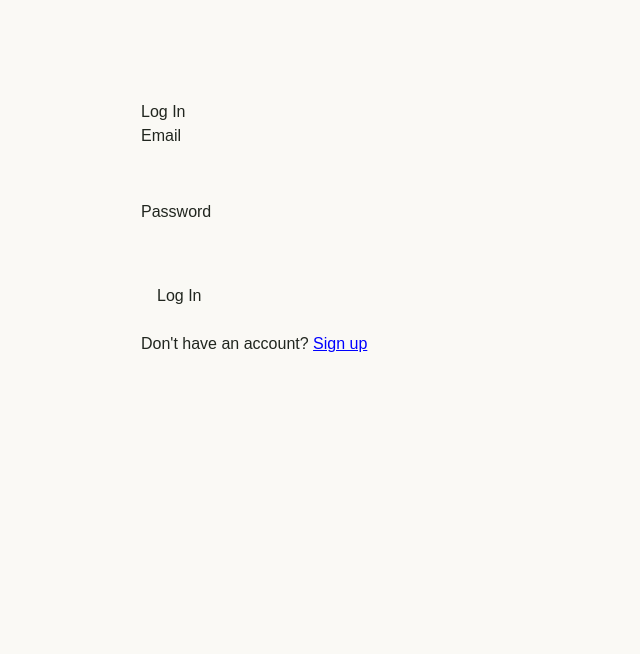
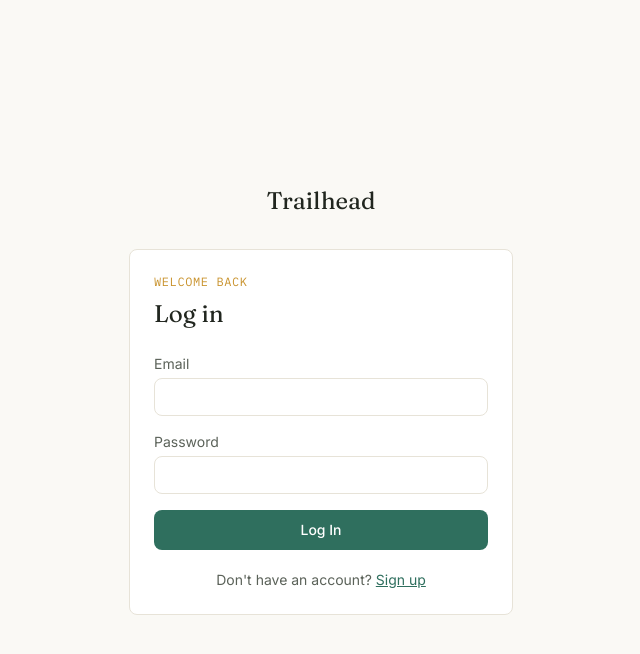
Before and after one commit to Tabassum1757/career-mentor, a Next.js app: page /login in a window 1280 px wide. Shown: the top 654 px of the page, without its empty margins (319-959 px from the left). Built offline with nearby package versions, Linux system fonts and the light colour scheme; no server answers.

Commit message:
style login and dashboard pages to match Trailhead design

```diff
--- a/app/dashboard/page.tsx
+++ b/app/dashboard/page.tsx
@@ -31,7 +31,6 @@ export default function Dashboard() {
   useEffect(() => {
     async function load() {
       const { data: { user } } = await supabase.auth.getUser()
-
       if (!user) {
         router.push('/login')
         return
@@ -46,10 +45,7 @@ export default function Dashboard() {
         .eq('user_id', user.id)
         .order('created_at', { ascending: false })
 
-      if (!error && roadmapsData) {
-        setRoadmaps(roadmapsData)
-      }
-
+      if (!error && roadmapsData) setRoadmaps(roadmapsData)
       setLoading(false)
     }
     load()
@@ -59,38 +55,93 @@ export default function Dashboard() {
     return roles.find(r => r.id === roleId)?.Name || 'Unknown role'
   }
 
-  if (loading) return <main style={{ padding: 20 }}>Loading...</main>
+  if (loading) {
+    return (
+      <main className="min-h-screen flex items-center justify-center">
+        <p className="text-sm" style={{ color: 'var(--muted)' }}>Loading your roadmaps…</p>
+      </main>
+    )
+  }
 
   return (
-    <main style={{ maxWidth: 600, margin: '40px auto', padding: 20, fontFamily: 'sans-serif' }}>
-      <div style={{ display: 'flex', justifyContent: 'space-between', alignItems: 'center', marginBottom: 20 }}>
-        <h1>My Roadmaps</h1>
-        <Link href="/">Back to Home</Link>
+    <main className="min-h-screen">
+      <header className="border-b" style={{ borderColor: 'var(--border)' }}>
+        <div className="max-w-3xl mx-auto px-6 py-5 flex items-center justify-between">
+          <Link href="/" className="font-display text-2xl" style={{ color: 'var(--ink)' }}>
+            Trailhead
+          </Link>
+          <Link href="/" className="text-sm underline hover:no-underline" style={{ color: 'var(--trail)' }}>
+            Back to Home
+          </Link>
         </div>
+      </header>
+
+      <div className="max-w-3xl mx-auto px-6 py-10">
+        <p className="font-mono text-xs uppercase tracking-wider mb-2" style={{ color: 'var(--waypoint)' }}>
+          Your history
+        </p>
+        <h1 className="font-display text-2xl mb-8" style={{ color: 'var(--ink)' }}>
+          My Roadmaps
+        </h1>
 
         {roadmaps.length === 0 && (
-        <p>You haven&apos;t generated any roadmaps yet. <Link href="/">Create one now</Link>.</p>
+          <div
+            className="rounded-lg border border-dashed p-8 text-center text-sm"
+            style={{ borderColor: 'var(--border)', color: 'var(--muted)' }}
+          >
+            You haven&apos;t generated any roadmaps yet.{' '}
+            <Link href="/" className="underline hover:no-underline" style={{ color: 'var(--trail)' }}>
+              Create one now
+            </Link>.
+          </div>
         )}
 
+        <div className="space-y-6">
           {roadmaps.map(rm => (
-        <div key={rm.id} style={{ marginBottom: 24, padding: 16, border: '1px solid #ccc', borderRadius: 8 }}>
-          <h2>{getRoleName(rm.role_id)}</h2>
-          <p style={{ color: '#666', fontSize: 14 }}>
-            Generated on {new Date(rm.created_at).toLocaleDateString()}
+            <div
+              key={rm.id}
+              className="rounded-lg border p-5"
+              style={{ backgroundColor: 'var(--card)', borderColor: 'var(--border)' }}
+            >
+              <div className="flex items-baseline justify-between mb-1 gap-3">
+                <h2 className="font-display text-xl" style={{ color: 'var(--ink)' }}>
+                  {getRoleName(rm.role_id)}
+                </h2>
+                <span className="font-mono text-xs" style={{ color: 'var(--muted)' }}>
+                  {new Date(rm.created_at).toLocaleDateString()}
+                </span>
+              </div>
+              <p className="text-sm mb-4" style={{ color: 'var(--muted)' }}>
+                Known skills: {rm.known_skills || 'None'}
               </p>
-          <p><strong>Skills you had:</strong> {rm.known_skills || 'None'}</p>
 
+              <div className="relative pl-8">
+                <div
+                  className="absolute left-[7px] top-1 bottom-1 w-[2px]"
+                  style={{ backgroundColor: 'var(--border)' }}
+                />
+                <div className="space-y-4">
                   {rm.roadmap_data.map((phase, i) => (
-            <div key={i} style={{ marginTop: 12, paddingLeft: 12, borderLeft: '3px solid #ddd' }}>
-              <strong>{phase.phase_name}</strong> (~{phase.estimated_weeks} weeks)
-              <p style={{ color: '#555', margin: '4px 0' }}>{phase.reasoning}</p>
-              <ul>
-                {phase.skills.map((s, j) => <li key={j}>{s}</li>)}
-              </ul>
+                    <div key={i} className="relative">
+                      <div
+                        className="absolute -left-8 top-1 w-4 h-4 rounded-full"
+                        style={{ backgroundColor: i === 0 ? 'var(--trail)' : 'var(--waypoint)' }}
+                      />
+                      <p className="text-sm font-medium" style={{ color: 'var(--ink)' }}>
+                        {phase.phase_name}{' '}
+                        <span className="font-mono text-xs font-normal" style={{ color: 'var(--waypoint)' }}>
+                          (~{phase.estimated_weeks} wks)
+                        </span>
+                      </p>
+                      <p className="text-sm mt-1" style={{ color: 'var(--muted)' }}>{phase.reasoning}</p>
                     </div>
                   ))}
                 </div>
+              </div>
+            </div>
           ))}
+        </div>
+      </div>
     </main>
   )
 }
--- a/app/login/page.tsx
+++ b/app/login/page.tsx
@@ -3,6 +3,7 @@
 import { useState } from 'react'
 import { useRouter } from 'next/navigation'
 import { supabase } from '@/lib/supabase'
+import Link from 'next/link'
 
 export default function Login() {
   const [email, setEmail] = useState('')
@@ -17,64 +18,81 @@ export default function Login() {
 
     if (mode === 'signup') {
       const { error } = await supabase.auth.signUp({ email, password })
-      if (error) {
-        setError(error.message)
-      } else {
-        router.push('/')
-      }
+      if (error) setError(error.message)
+      else router.push('/')
     } else {
       const { error } = await supabase.auth.signInWithPassword({ email, password })
-      if (error) {
-        setError(error.message)
-      } else {
-        router.push('/')
-      }
+      if (error) setError(error.message)
+      else router.push('/')
     }
   }
 
   return (
-    <main style={{ maxWidth: 400, margin: '80px auto', padding: 20, fontFamily: 'sans-serif' }}>
-      <h1>{mode === 'login' ? 'Log In' : 'Sign Up'}</h1>
+    <main className="min-h-screen flex items-center justify-center px-6">
+      <div className="w-full max-w-sm">
+        <Link href="/" className="font-display text-2xl block text-center mb-8" style={{ color: 'var(--ink)' }}>
+          Trailhead
+        </Link>
 
-      <form onSubmit={handleSubmit}>
-        <div style={{ marginBottom: 12 }}>
-          <label>Email</label><br />
+        <div
+          className="rounded-lg border p-6"
+          style={{ backgroundColor: 'var(--card)', borderColor: 'var(--border)' }}
+        >
+          <p className="font-mono text-xs uppercase tracking-wider mb-2" style={{ color: 'var(--waypoint)' }}>
+            {mode === 'login' ? 'Welcome back' : 'Get started'}
+          </p>
+          <h1 className="font-display text-2xl mb-6" style={{ color: 'var(--ink)' }}>
+            {mode === 'login' ? 'Log in' : 'Create your account'}
+          </h1>
+
+          <form onSubmit={handleSubmit} className="space-y-4">
+            <div>
+              <label className="block text-sm mb-1" style={{ color: 'var(--muted)' }}>Email</label>
               <input
                 type="email"
                 value={email}
                 onChange={e => setEmail(e.target.value)}
                 required
-            style={{ width: '100%', padding: 8 }}
+                className="w-full px-3 py-2 rounded-lg border text-sm"
+                style={{ borderColor: 'var(--border)' }}
               />
             </div>
 
-        <div style={{ marginBottom: 12 }}>
-          <label>Password</label><br />
+            <div>
+              <label className="block text-sm mb-1" style={{ color: 'var(--muted)' }}>Password</label>
               <input
                 type="password"
                 value={password}
                 onChange={e => setPassword(e.target.value)}
                 required
-            style={{ width: '100%', padding: 8 }}
+                className="w-full px-3 py-2 rounded-lg border text-sm"
+                style={{ borderColor: 'var(--border)' }}
               />
             </div>
 
-        {error && <p style={{ color: 'red' }}>{error}</p>}
+            {error && <p className="text-sm" style={{ color: '#B4432E' }}>{error}</p>}
 
-        <button type="submit" style={{ padding: '8px 16px' }}>
+            <button
+              type="submit"
+              className="w-full px-4 py-2.5 rounded-lg text-sm font-medium text-white"
+              style={{ backgroundColor: 'var(--trail)' }}
+            >
               {mode === 'login' ? 'Log In' : 'Sign Up'}
             </button>
           </form>
 
-      <p style={{ marginTop: 16 }}>
+          <p className="text-sm text-center mt-5" style={{ color: 'var(--muted)' }}>
             {mode === 'login' ? "Don't have an account? " : 'Already have an account? '}
             <button
               onClick={() => setMode(mode === 'login' ? 'signup' : 'login')}
-          style={{ background: 'none', border: 'none', color: 'blue', cursor: 'pointer', textDecoration: 'underline' }}
+              className="underline hover:no-underline"
+              style={{ color: 'var(--trail)' }}
             >
               {mode === 'login' ? 'Sign up' : 'Log in'}
             </button>
           </p>
+        </div>
+      </div>
     </main>
   )
 }
```
Lines whose indentation alone changed are shown as unchanged.
